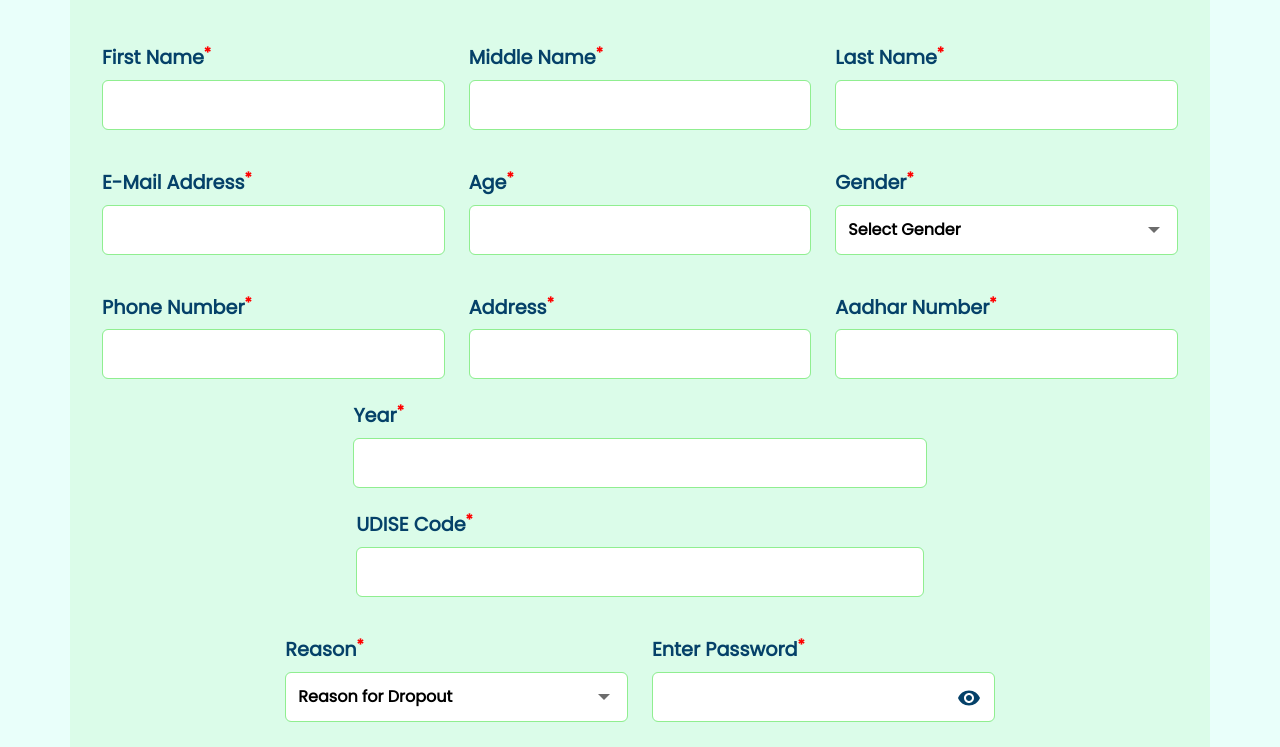
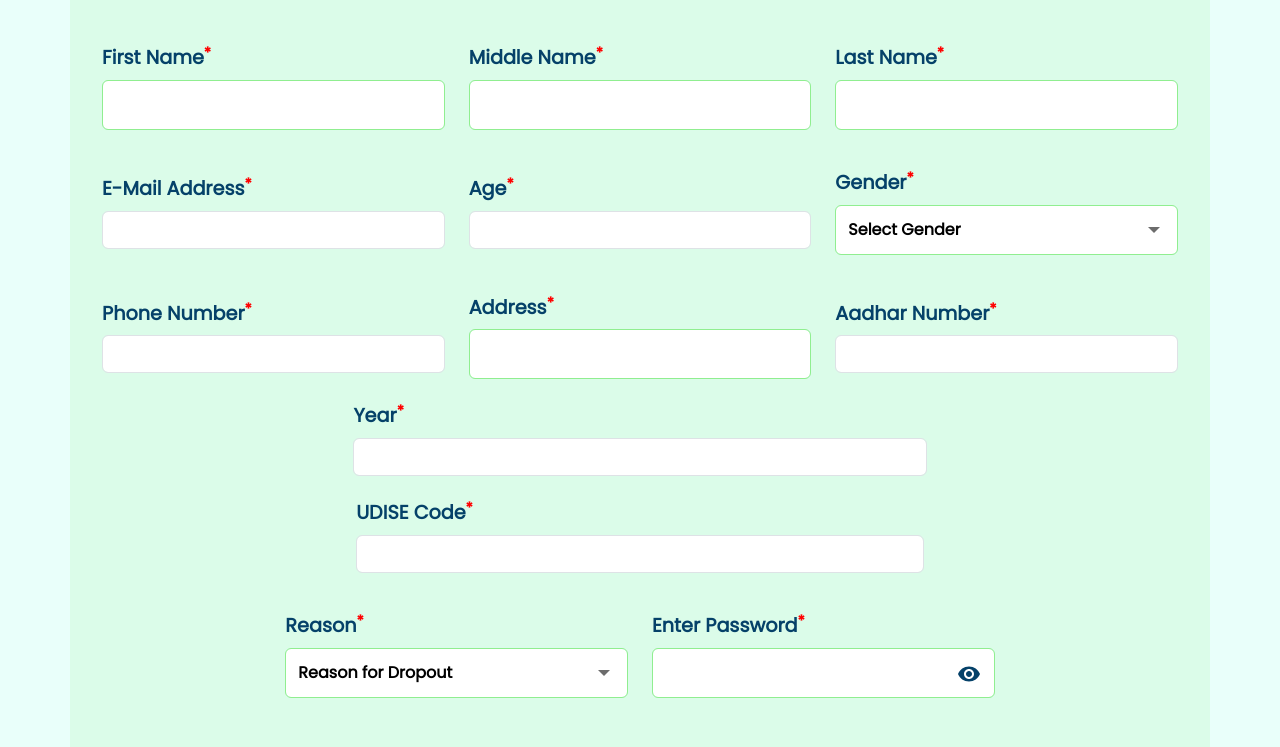
Before and after one commit to saurabh9192/StudentDropoutAnalysis, a React (Create React App) app in the folder frontend/: page /welcomeafterschoollogin in a window 1280 px wide. Shown: the part 413-1160 px from the top of the page. Built offline with nearby package versions, Linux system fonts and the light colour scheme.

Commit message:
Type changes

```diff
--- a/frontend/src/pages/WelcomeAfterSchoolLogin.jsx
+++ b/frontend/src/pages/WelcomeAfterSchoolLogin.jsx
@@ -283,7 +283,7 @@ export default function WelcomeAfterSchoolLogin() {
                       </label>
                       <div className="col-lg-12">
                         <input
-                          type="text"
+                          type="email"
                           id="email"
                           className="form-control"
                           name="email"
@@ -318,7 +318,7 @@ export default function WelcomeAfterSchoolLogin() {
                       </label>
                       <div className="col-lg-12">
                         <input
-                          type="text"
+                          type="number"
                           id="age"
                           className="form-control"
                           name="age"
@@ -355,6 +355,7 @@ export default function WelcomeAfterSchoolLogin() {
           <select
             id="gender"
             className="form-control dropdown"
+            type="text"
             name="gender"
             required
             style={{ maxWidth: '100%', height: '50px' }}
@@ -397,7 +398,7 @@ export default function WelcomeAfterSchoolLogin() {
                       </label>
                       <div className="col-lg-12">
                         <input
-                          type="text"
+                          type="number"
                           id="phno"
                           className="form-control"
                           name="phno"
@@ -466,7 +467,7 @@ export default function WelcomeAfterSchoolLogin() {
                       </label>
                       <div className="col-lg-12">
                         <input
-                          type="text"
+                          type="number"
                           id="aadharno"
                           className="form-control"
                           name="aadharno"
@@ -505,7 +506,7 @@ export default function WelcomeAfterSchoolLogin() {
                       </label>
                       <div className="col-lg-12">
                         <input
-                          type="text"
+                          type="number"
                           id="year"
                           className="form-control"
                           name="year"
@@ -540,7 +541,7 @@ export default function WelcomeAfterSchoolLogin() {
                       </label>
                       <div className="col-lg-12">
                         <input
-                          type="text"
+                          type="number"
                           id="udisecode"
                           className="form-control"
                           name="udisecode"
@@ -578,6 +579,7 @@ export default function WelcomeAfterSchoolLogin() {
           <select
             id="reason"
             className="form-control dropdown"
+            type="text"
             name="reason"
             required
             style={{ maxWidth: '100%', height: '50px' }}
```
